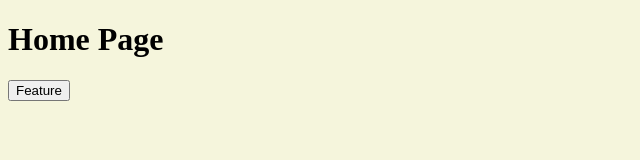
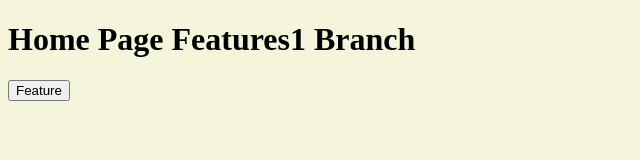
Before and after one commit to umar6202/P_Alpha, a plain HTML site: page index.html in a window 1280 px wide. Shown: the whole page, without its empty margins (0-640 px from the left). Drawn offline with Linux system fonts and the light colour scheme.

Commit message:
change h1 content to Branch Features1

```diff
--- a/index.html
+++ b/index.html
@@ -13,7 +13,7 @@
 
 </head>
 <body>
-    <h1>Home Page</h1>
+    <h1>Home Page Features1 Branch</h1>
     <button>Feature</button>
 </body>
 </html>
```
